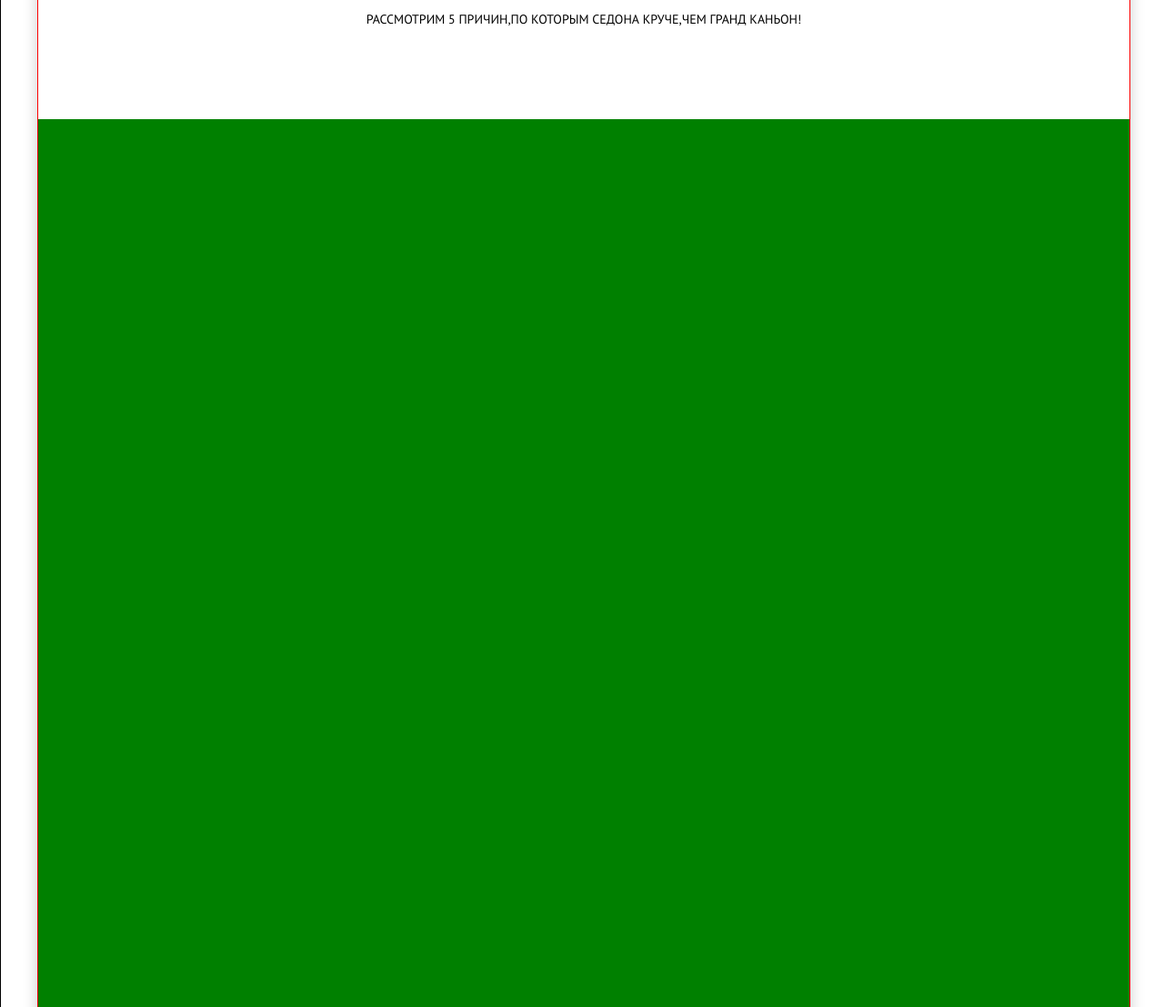
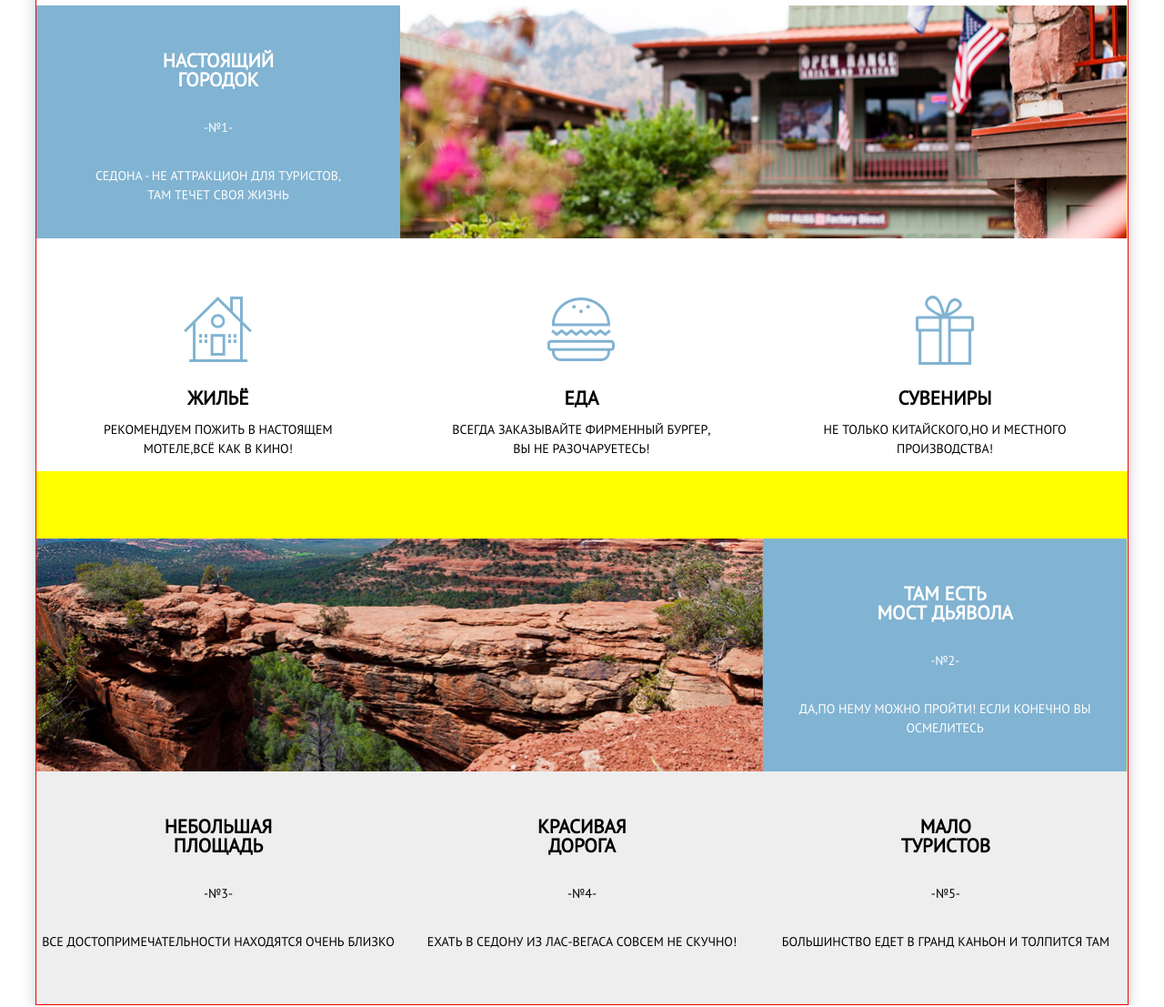
Before and after one commit to PersonalOwl/555151-sedona, a plain HTML site: page index.html in a window 1280 px wide. Shown: the part 780-1887 px from the top of the page at 91% size. Drawn offline with Linux system fonts and the light colour scheme.

Commit message:
сетки ч3

```diff
--- a/css/outline.css
+++ b/css/outline.css
@@ -3,7 +3,7 @@ body {
 }
 
 ul {
-  background-color: green;
+
 }
 
 
@@ -12,19 +12,19 @@ ul {
 
 
 nav {
-  background-color: pink;
+
 }
 
 section {
-  border: solid 1px brown;
+
 }
 
-.main-header-logo {
+.features-list {
   background-color: yellow;
 }
 
-.site-navigation {
-  background-color: mediumpurple;
+.feature-item {
+  background-color: blue;
 }
 
 
@@ -36,19 +36,10 @@ div {
 
 
 
-footer {
+.footer {
   border: solid 1px #ff006e;
 }
 
 header {
-  border: solid 1px green;
+
 }
-
-html {
-  background-color: transparent;
-  border: 1px solid black;
-}
-
-.main-content {
-  background-color: green;
-}
--- a/css/style2.css
+++ b/css/style2.css
@@ -1,14 +1,17 @@
-html {
-  width: 1280px;
+.container {
+  width: 1200px;
+  margin: 0 auto;
+  box-shadow: 0 5px 15px rgba(0,0,0,0.2);
+
 
 }
 
 body {
-  box-shadow: 0 5px 15px rgba(0,0,0,0.2);
-  width: 1200px;
-  height: 2765px;
-  margin-left: 40px;
-  margin-right: 40px;
+
+
+
+
+
   padding: 0;
   font-family: "PT Sans", Arial, sans-serif;
   font-size: 14px;
@@ -17,7 +20,7 @@ body {
   color: #000000;
   text-transform: uppercase;
   text-align: center;
-  background-color: transparent;
+
   /*background-image: url("../img/top-menu.jpg");*/
   background-size: 100% auto;
   background-repeat: no-repeat;
@@ -72,8 +75,9 @@ a {
   font-weight: bold;
 }
 
-.feature-item:nth-child(n+1):nth-child(-n+2) {
+.feature-item:nth-child(n+1):nth-child(-n+5) {
   background-color: #81b3d2;
+  color: #ffffff;
 }
 
 .footer-tag {
@@ -82,7 +86,7 @@ a {
   font-weight: bold;
 }
 
-.feature-item:nth-child(n+3):nth-child(-n+5) {
+.feature-item:nth-child(n+6):nth-child(-n+8) {
   background-color: #eeeeee;
 }
 
@@ -289,15 +293,15 @@ a.button.booking {
 
 .main-header {
   margin-bottom: 0;
-  min-height: 60px;
+  min-height: 56px;
 }
 
 .main-navigation {
 
   width: 100%;
   padding: 0;
-  min-height: 60px;
-  background-color: transparent;
+  min-height: 56px;
+
   font-size: 14px;
   line-height: 26px;
   color: #000000;
@@ -308,16 +312,14 @@ a.button.booking {
   width: 138px;
   display: block;
   position: absolute;
-
   left: 50%;
-
   top: 0;
-  margin-left: -26px;
+  margin-left: -69px;
 }
 
 .site-navigation {
   font-size: 0;
-  padding-left: 0;
+  padding: 0;
   margin: 0;
   display: flex;
   flex-direction: row;
@@ -326,18 +328,19 @@ a.button.booking {
   justify-content: space-between;
 
   width: 100%;
-  min-height: 60px;
-  background-color: transparent;
-  border: 1px solid black;
+  min-height: 56px;
+
+
 }
 
 .site-navigation li {
   vertical-align: middle;
-    background-color: aliceblue;
+
   width: 240px;
-    height: 60px;
+  line-height: 26px;
   text-align: center;
   font-size: 14px;
+  font-weight: bold;
 }
 
 .site-navigation li:nth-child(2) {
@@ -346,17 +349,19 @@ a.button.booking {
 
 .site-navigation li a {
   text-decoration: none;
-   font-size: 14px;
-   width: 100%;
-   padding: 22px 0 24px;
+
+
+
+  padding-top: 15px;
+  padding-bottom: 15px;
   display: inline-block;
+
 }
 
 .header-background {
   width: 100%;
   margin: 0;
   padding: 0;
-
 }
 
 .header-background img {
@@ -365,26 +370,26 @@ a.button.booking {
 }
 
 .main-content {
-   height: 2075px;
+
   width: 100%;
   padding: 0;
   margin: 0;
 }
 
 .titles {
-   height: 215px;
+  min-height: 215px;
   width: 100%;
   background-color: #ffffff;
-
   display: block;
-   margin: 0;
+  margin-top: 0;
   padding: 0;
 }
 
 .titles p:nth-child(1) {
+  margin: 0;
   line-height: 26px;
   font-size: 21px;
-   margin-top: 60px;
+  padding-top: 55px;
 
 }
 
@@ -392,6 +397,114 @@ a.button.booking {
   line-height: 26px;
   font-size: 14px;
   font-weight: normal;
-   margin-top: 40px;
-   margin-bottom: 60px;
+  margin-top: 25px;
+  margin-bottom: 0;
+
 }
+
+.features-list {
+  padding-left: 0;
+  display: flex;
+  flex-direction: row;
+  flex-wrap: wrap;
+  margin: auto;
+  padding-bottom: 0;
+}
+
+.feature-item {
+  font-size: 14px;
+  line-height: 21px;
+  width: 33.33%;
+  min-height: 256px;
+
+
+
+  vertical-align: middle;
+}
+
+
+.item-list {
+  align-items: center;
+  width: 100%;
+  min-height: 256px;
+  background-color: #ffffff;
+  padding-left: 0;
+  padding-right: 0;
+  display: flex;
+  flex-direction: row;
+  margin-bottom: 0;
+
+}
+
+.more-features {
+  width: 100%;
+  min-height: 330px;
+}
+
+.items {
+  width: 33.3%;
+  line-height: 21px;
+  font-size: 14px;
+}
+
+.items h4 {
+  padding-top: 165px;
+  font-size: 21px;
+  line-height: 21px;
+  margin: 0;
+}
+
+.items:nth-child(1) {
+  background-image: url("../img/icon-1.svg");
+  background-repeat: no-repeat;
+  background-position-x: 50%;
+  background-position-y: 35%;
+}
+
+.items:nth-child(2) {
+  background-image: url("../img/icon-3.svg");
+  background-repeat: no-repeat;
+  background-position-x: 50%;
+  background-position-y: 35%;
+}
+
+.items:nth-child(3) {
+  background-image: url("../img/icon-2.svg");
+  background-repeat: no-repeat;
+  background-position-x: 50%;
+  background-position-y: 35%;
+}
+
+.feature-item:nth-child(2) {
+  width: 66.6%;
+  max-height: 256px;
+  background-image: url("../img/house.jpg");
+  background-size: 800px 400px;
+  background-repeat: no-repeat;
+  background-position-x: 100%;
+  background-position-y: 55%;
+}
+
+.feature-item:nth-child(3) {
+  width: 100%;
+}
+
+.feature-item:nth-child(4) {
+  width: 66.6%;
+  height: 256px;
+  background-image: url("../img/bridge.jpg");
+  background-size: 100%;
+  background-repeat: no-repeat;
+  background-position-x: 100%;
+  background-position-y: 55%;
+}
+.feature-item h3 {
+  padding-top: 50px;
+  margin: 0;
+}
+
+.feature-item p {
+  margin-top: 32px;
+  margin-bottom: 0;
+  padding: 0;
+}
--- a/index.html
+++ b/index.html
@@ -14,24 +14,73 @@
       <a class="main-header-logo" href="#">
         <img width="138" height="70" src="img/logo.png" alt="логотип Седона">
       </a>
-
       <ul class="site-navigation">
-          <li><a href="#"></a></li>
-          <li><a href="#"></a></li>
-          <li><a href="#"></a></li>
-          <li><a href="#"></a></li>
+        <li><a href="#">Информация</a></li>
+        <li><a href="#">Фото и видео</a></li>
+        <li><a href="#">Карта штата</a></li>
+        <li><a href="#">Гостиницы</a></li>
       </ul>
-
     </nav>
   </header>
   <div class="header-background">
     <img width="1200" height="565" src="img/mountain-background.jpg" alt="Горы Седоны">
   </div>
   <main class="main-content">
+    <section class="features">
       <div class="titles">
         <p>Седона - небольшой городок в аризоне,<br>заслуживающий большего!</p>
         <p>Рассмотрим 5 причин,по которым Седона круче,чем Гранд Каньон!</p>
       </div>
+      <ul class="features-list">
+        <li class="feature-item">
+          <h3>Настоящий <br>городок</h3>
+          <p class="numbers">-№1-</p>
+          <p>Седона - не аттракцион для туристов,<br>там течет своя жизнь</p>
+        </li>
+        <li class="feature-item">
+
+        </li>
+        <li class="more-features">
+          <ul class="item-list">
+            <li class="items">
+              <h4>Жильё</h4>
+              <p>Рекомендуем пожить в настоящем <br>мотеле,всё как в кино!</p>
+            </li>
+            <li class="items">
+              <h4>Еда</h4>
+              <p>Всегда заказывайте фирменный бургер,<br>Вы не разочаруетесь!</p>
+            </li>
+            <li class="items">
+              <h4>Сувениры</h4>
+              <p>Не только китайского,но и местного <br>производства!</p>
+            </li>
+          </ul>
+        </li>
+        <li class="feature-item">
+
+        </li>
+        <li class="feature-item">
+          <h3>Там есть <br>Мост Дьявола</h3>
+          <p class="numbers">-№2-</p>
+          <p>Да,по нему можно пройти! если конечно Вы осмелитесь</p>
+        </li>
+        <li class="feature-item">
+          <h3>Небольшая <br>площадь</h3>
+          <p class="numbers">-№3-</p>
+          <p>Все достопримечательности находятся очень близко</p>
+        </li>
+        <li class="feature-item">
+          <h3>Красивая <br>дорога</h3>
+          <p class="numbers">-№4-</p>
+          <p>Ехать в Седону из Лас-Вегаса совсем не скучно!</p>
+        </li>
+        <li class="feature-item">
+          <h3>Мало <br>туристов</h3>
+          <p class="numbers">-№5-</p>
+          <p>большинство едет в Гранд Каньон и толпится там</p>
+        </li>
+      </ul>
+    </section>
   </main>
 </body>
 </html>
```
Also changed, not shown: img/mountain-background.jpg. Lines whose indentation alone changed are shown as unchanged.
